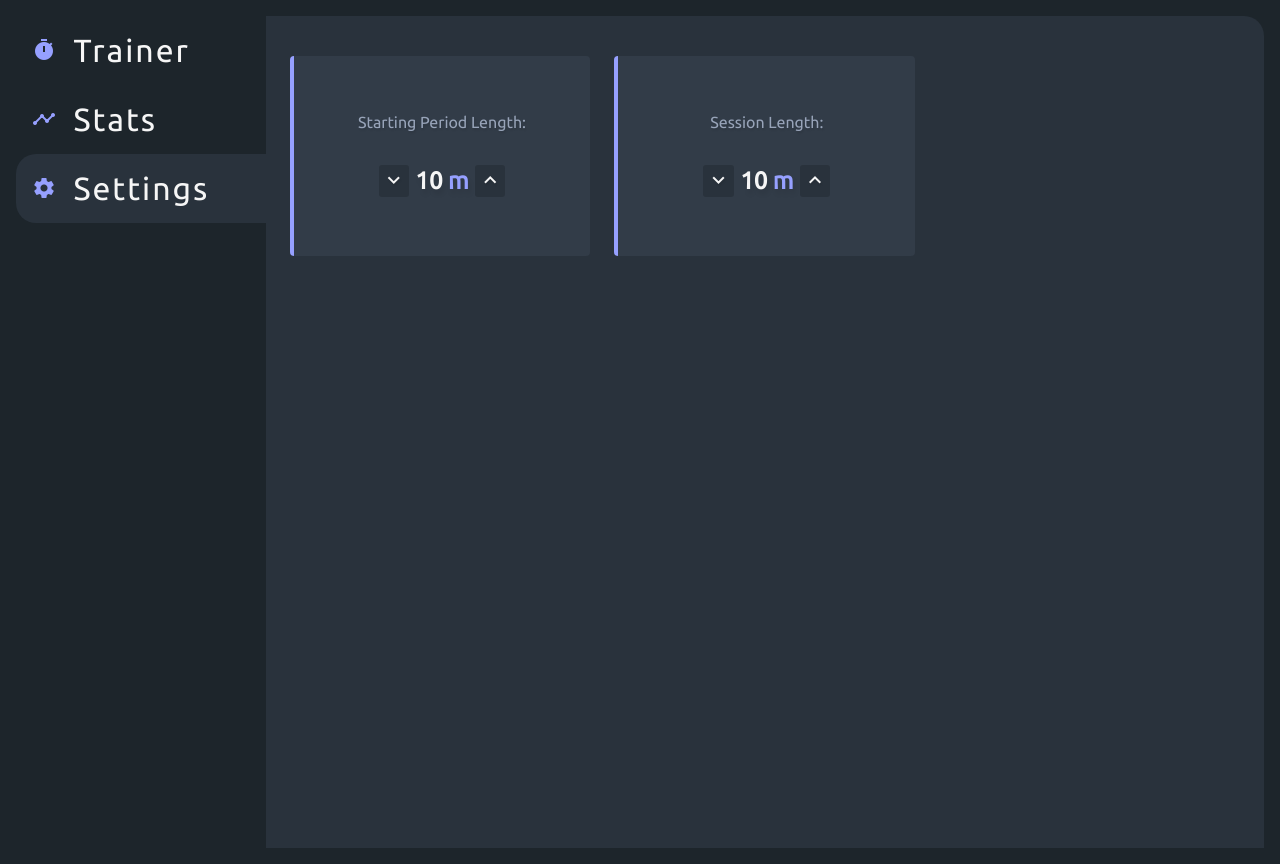
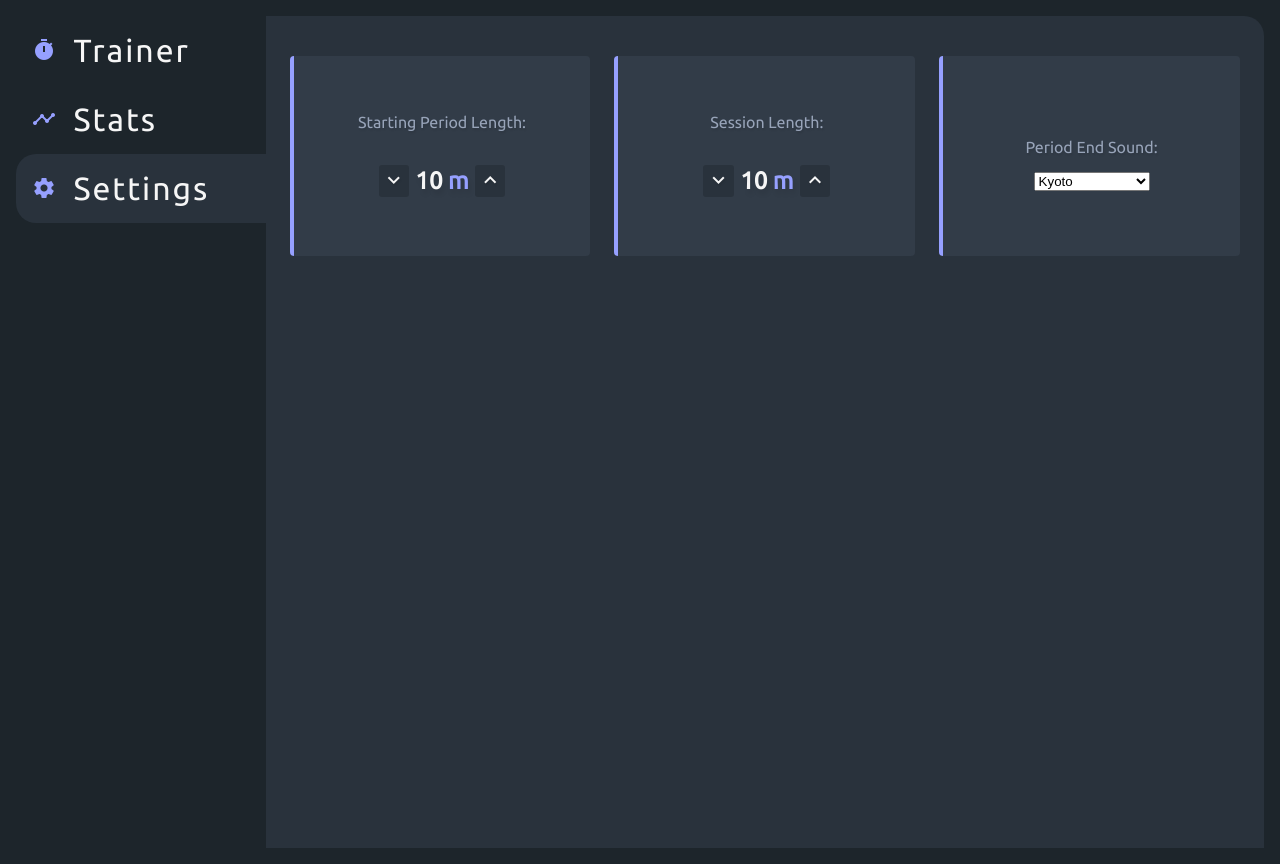
Before and after one commit to jaredami/meditation-trainer, an Angular app: page /settings in a window 1280 px wide. Built offline with nearby package versions, Linux system fonts and the light colour scheme; a web font is replaced by a local one; what @angular/fire would draw is missing.

Commit message:
Add period end sound select to settings

```diff
--- a/src/app/components/settings/settings.component.html
+++ b/src/app/components/settings/settings.component.html
@@ -1,7 +1,6 @@
 <div class="settings-container">
   <div class="settings-card">
     <p class="settings-card__label">Starting Period Length:</p>
-
     <div class="settings-card__figure-container">
       <button class="settings-card__btn"
               (click)="updateSettings('startingPeriodLength', false)">
@@ -17,6 +16,7 @@
       </button>
     </div>
   </div>
+
   <div class="settings-card">
     <p class="settings-card__label">Session Length:</p>
     <div class="settings-card__figure-container">
@@ -34,4 +34,18 @@
       </button>
     </div>
   </div>
+
+  <div class="settings-card">
+    <p class="settings-card__label">Period End Sound:</p>
+    <div class="settings-card__figure-container">
+      <select [(ngModel)]="settings.periodEndSoundSrc"
+              (ngModelChange)="updatePeriodEndSound($event)"
+              name="periodEndSound"
+              id="periodEndSound">
+        <option value="assets/sounds/kyoto.wav">Kyoto</option>
+        <option value="assets/sounds/hand_bells.wav">Hand Bells</option>
+        <option value="assets/sounds/candle_damper.wav">Candle Damper</option>
+      </select>
+    </div>
+  </div>
 </div>
--- a/src/app/components/settings/settings.component.ts
+++ b/src/app/components/settings/settings.component.ts
@@ -9,6 +9,7 @@ import { Settings } from 'src/app/models/settings.model';
 })
 export class SettingsComponent implements OnInit {
   settings: Settings;
+  periodEndSoundSrc: string;
 
   constructor(
     private settingsService: SettingsService
@@ -29,4 +30,10 @@ export class SettingsComponent implements OnInit {
       });
     }
   }
+
+  updatePeriodEndSound(newSrc) {
+    this.settingsService.setSettings({
+      periodEndSoundSrc: newSrc
+    });
+  }
 }
```
Also changed, not shown: src/app/app.module.ts (+9 -8 lines).
